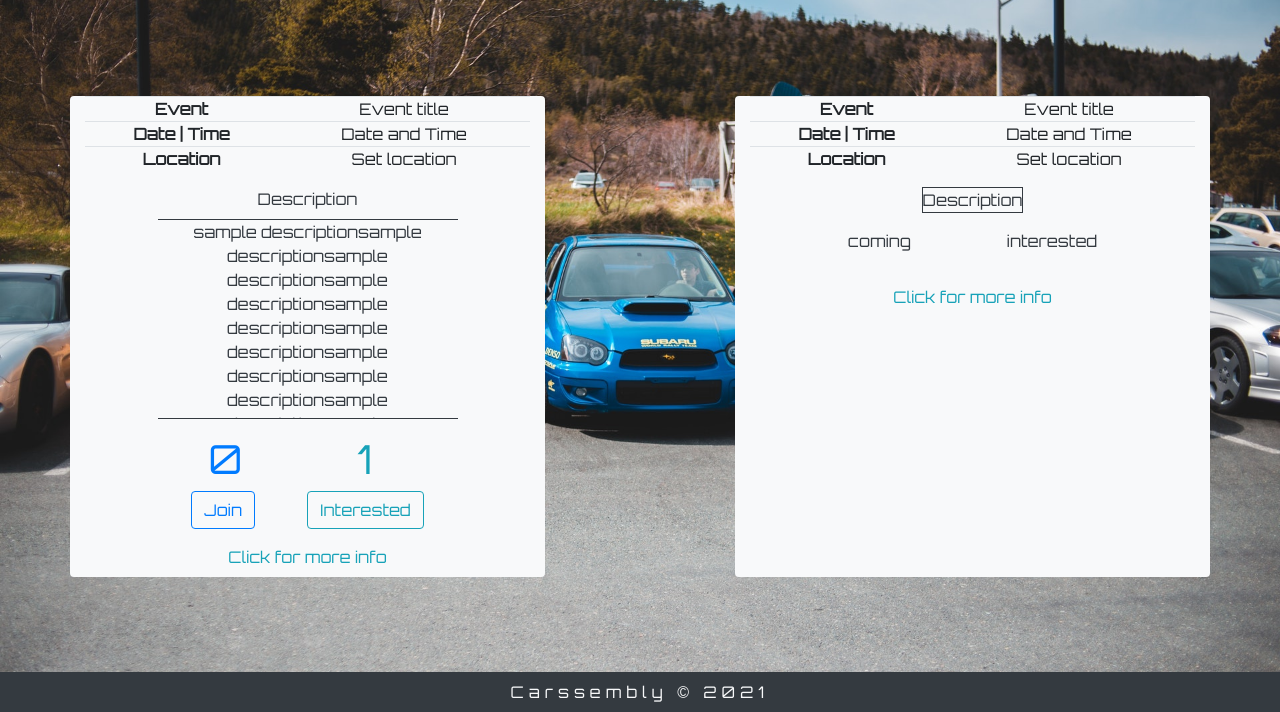
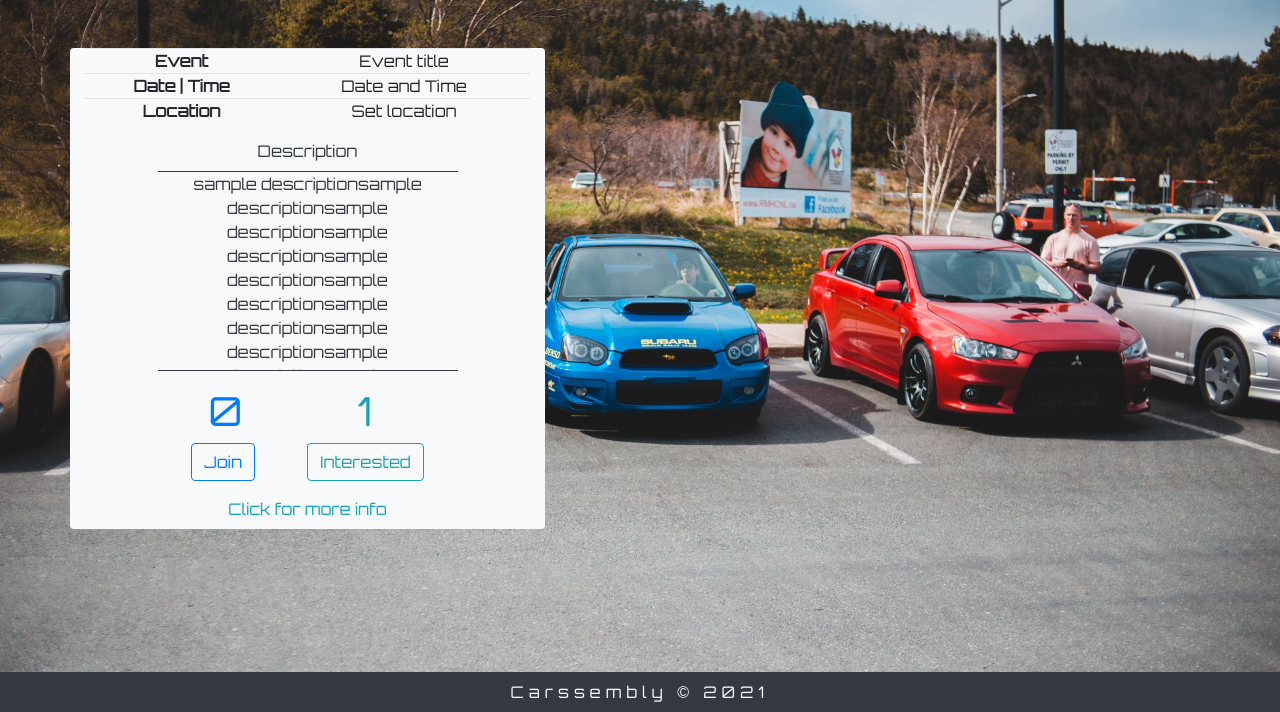
Before and after one commit to James-Ryan-Dulay/carssembly, a Django app: template carssembly_app/templates/mainboard.html in a window 1280 px wide. Shown: the part 88-800 px from the top of the page. Run offline with Django 3.2, Linux system fonts and the light colour scheme; the template is opened without the code that fills it, so the values that code supplies are empty.

Commit message:
modified templates

```diff
--- a/carssembly_app/templates/event.html
+++ b/carssembly_app/templates/event.html
@@ -22,7 +22,7 @@
     </div>
     <div class="d-flex justify-content-center">
         {% load static %}
-        <a href="/mainboard" class="text-info bg-light p-1 mt-3 rounded">mainboard<img style='width: 20px; height:20px' src="{% static '/img/undo.png' %}" class="ml-1"></a>
+        <a href="/mainboard" class="btn text-info bg-light p-1 mt-3 rounded">mainboard<img style='width: 20px; height:20px' src="{% static '/img/undo.png' %}" class="ml-1"></a>
     </div>
     <div class="container-fluid">
         <div class="row">
--- a/carssembly_app/templates/mainboard.html
+++ b/carssembly_app/templates/mainboard.html
@@ -9,7 +9,7 @@
     </nav>
     <div class="container">
         <div class="row mt-5 d-flex justify-content-between">
-            <div class="col-xl-5 col-lg-12 col-md-12 bg-light text-dark mt-5 rounded">
+            <div class="col-xl-5 col-lg-12 col-md-12 bg-light text-dark mb-5 rounded">
                 <div class="d-flex flex-column justify-content-center align-items-center text-wrap">
                     <table class="table m-0">
                         <tbody>
@@ -38,7 +38,6 @@
                                 sample descriptionsample descriptionsample descriptionsample description
                                 sample descriptionsample descriptionsample descriptionsample description
                                 sample descriptionsample descriptionsample descriptionsample description
-
                             </p>
                         </div>
                     </div>
@@ -55,38 +54,10 @@
                     <a href="/event" class="text-info mt-3 mb-2">Click for more info</a>
                 </div>
             </div>
-            <div class="col-xl-5 col-lg-12 col-md-12 bg-light text-dark mt-5 rounded">
-                <div class="d-flex flex-column justify-content-center align-items-center text-wrap">
-                    <table class="table m-0">
-                        <tbody>
-                            <tr>
-                                <th class="text-center p-0" scope="row">Event</th>
-                                <td class="text-center p-0">Event title</td>
-                            </tr>
-                            <tr>
-                                <th class="text-center p-0" scope="row">Date | Time </th>
-                                <td class="text-center p-0">Date and Time</td>
-                            </tr>
-                            <tr>
-                                <th class="text-center p-0" scope="row">Location</th>
-                                <td class="text-center p-0">Set location</td>
-                            </tr>
-                        </tbody>
-                    </table>
-                    <div class="mt-3" style="max-height: 100px; overflow: scroll;">
-                        <p class="text-center border border-dark">Description</p>
-                    </div>
-                        <div class="d-flex">
-                            <p class="mr-5">coming</p>
-                            <p class="ml-5">interested</p>
-                        </div>
-                    <a href="" class="text-info mt-3">Click for more info</a>
-                </div>
-            </div>
         </div>
     </div>
     <div class="container-fluid">
-        <div class="row">
+        <div class="row mt-4">
             <div class="col">
                 <footer id="footer" class="d-flex justify-content-center text-light p-2 bg-dark">
                     <p class="display-5 m-0" style="letter-spacing:5px;">Carssembly &COPY; 2021</p>
```
